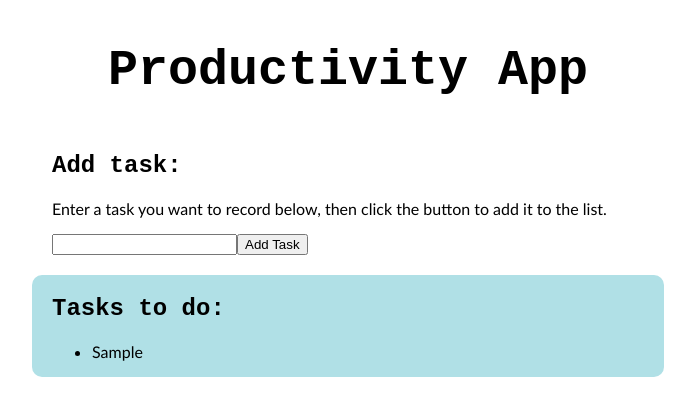
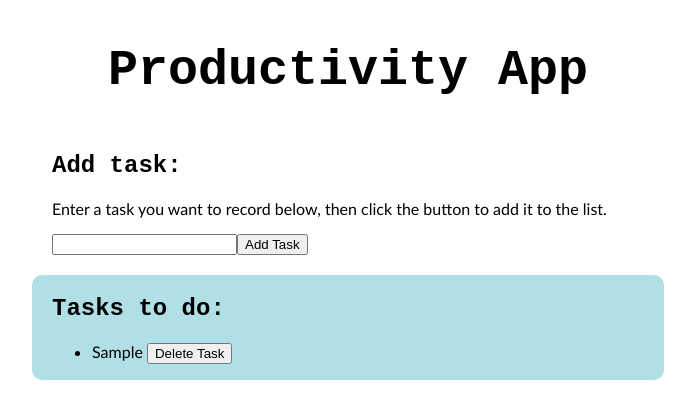
Before and after one commit to SaileshPatel/productivity-app-react-custom-build, a React app: page / in a window 1280 px wide. Both pictures are taken after typing "Sample" into the empty fields and a click on the button "Add Task". Shown: the top 418 px of the page, without its empty margins (292-987 px from the left). Built offline with nearby package versions, Linux system fonts and the light colour scheme.

Commit message:
Add delete functionality to list component

```diff
--- a/src/component/list.jsx
+++ b/src/component/list.jsx
@@ -2,8 +2,13 @@ import React from 'react';
 import "./../style/list.scss";
 
 const List = (props) => {
+
+    const deleteItemFromList = (item) => {
+        props.deleteItem(item);
+    }
+
     const taskItems = props.tasks.map((task, index) => {
-        return <li key={index}>{task}</li>;
+        return <li key={index}>{task} <button onClick={() => deleteItemFromList(task)} >Delete Task</button> </li>;
     });
 
     return (
```
